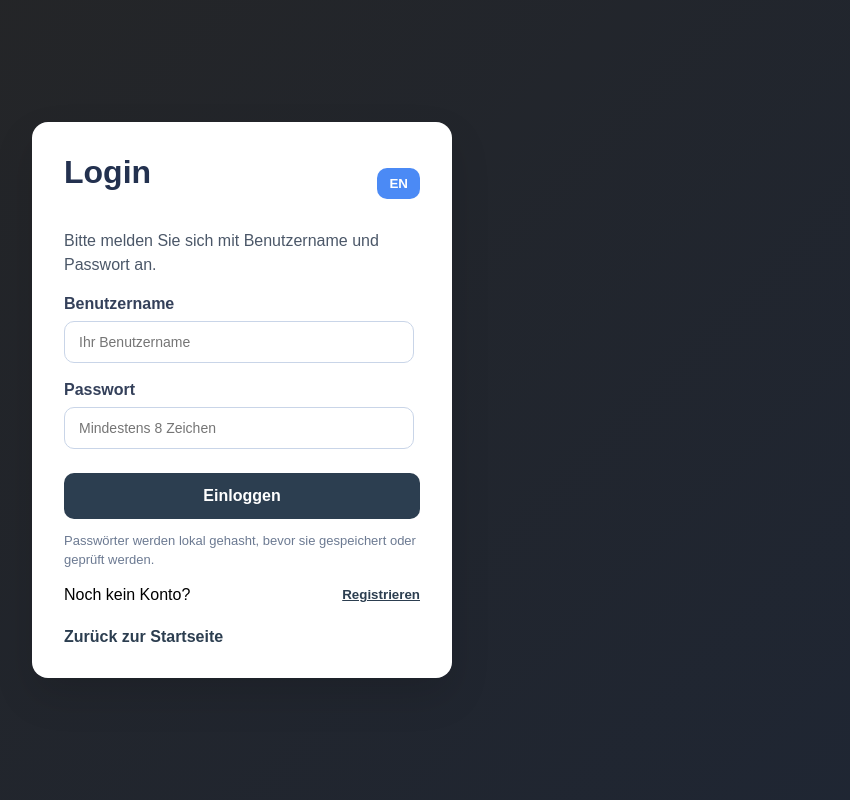
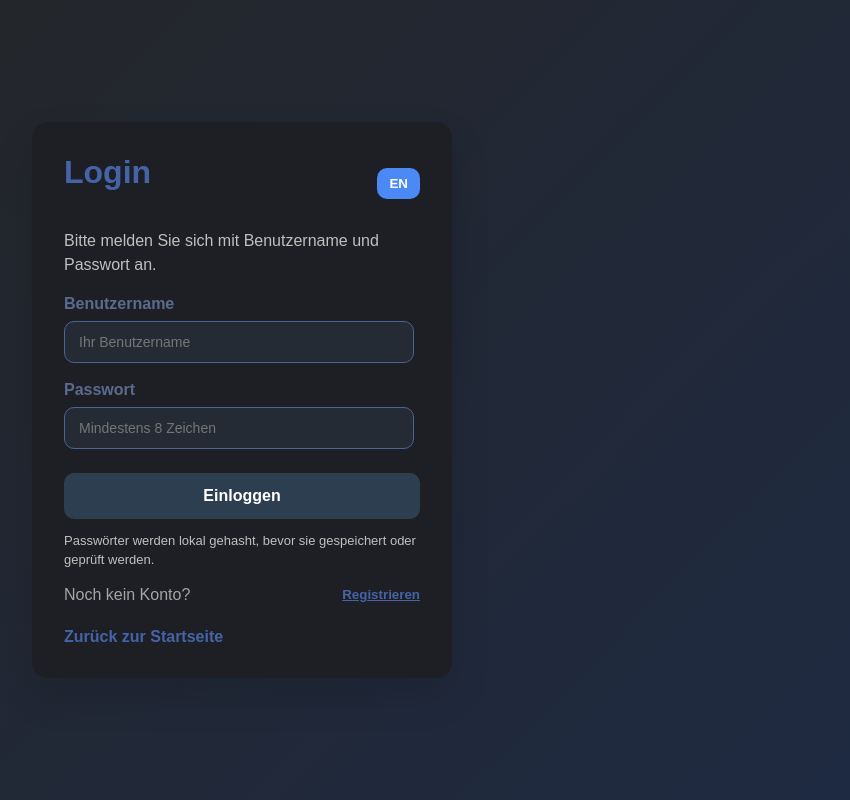
Before and after one commit to Noel-39/noel-web, a PHP site: page /login.html in a window 1280 px wide. Shown: the whole page, without its empty margins (398-1248 px from the left). Run offline with PHP 8.4, Linux system fonts and the light colour scheme.

Commit message:
login style finish

```diff
--- a/login.html
+++ b/login.html
@@ -25,7 +25,7 @@
                 <p id="message" class="message"></p>
             </form>
             <div class="toggle-row">
-                <span id="toggleText">Noch kein Konto?</span>
+                <span id="toggleText" class="span">Noch kein Konto?</span>
                 <button id="toggleMode" type="button">Registrieren</button>
             </div>
             <a class="back-link" href="index.html">Zurück zur Startseite</a>
--- a/style/login.css
+++ b/style/login.css
@@ -1,7 +1,7 @@
 body {
     margin: 0;
     min-height: 100vh;
-    background: linear-gradient(135deg, #252525 0%, #1f2633 100%);
+    background: linear-gradient(135deg, #252525 0%, #1e2a42 100%);
     font-family: Arial, sans-serif;
     display: flex;
     justify-content: center;
@@ -15,7 +15,7 @@ body {
 }
 
 .card {
-    background: #ffffff;
+    background: #1e1f24;
     padding: 32px;
     border-radius: 16px;
     box-shadow: 0 18px 40px rgba(0, 0, 0, 0.12);
@@ -44,11 +44,11 @@ body {
 
 h1 {
     margin-top: 0;
-    color: #23314f;
+    color: #4564a8;
 }
 
 p {
-    color: #4b5768;
+    color: #c0c0c0;
     line-height: 1.5;
 }
 
@@ -56,18 +56,19 @@ label {
     display: block;
     margin-top: 18px;
     margin-bottom: 8px;
-    color: #34405a;
+    color: #5b6b8f;
     font-weight: bold;
 }
 
 input {
     width: 90%;
     padding: 12px 14px;
-    border: 1px solid #c9d5e8;
+    border: 1px solid #496592;
     border-radius: 10px;
     font-size: 14px;
-    color: #23314f;
+    color: #4564a8;
     outline: none;
+    background-color: #252b35;
 }
 
 input:focus {
@@ -106,7 +107,7 @@ button {
 .toggle-row button {
     border: none;
     background: none;
-    color: #2c3e50;
+    color: #4564a8;
     font-weight: bold;
     text-decoration: underline;
     padding: 0;
@@ -115,7 +116,7 @@ button {
 .back-link {
     display: inline-block;
     margin-top: 24px;
-    color: #2c3e50;
+    color: #4564a8;
     text-decoration: none;
     font-weight: bold;
 }
@@ -127,7 +128,7 @@ button {
 .note {
     margin-top: 12px;
     font-size: 13px;
-    color: #6c7a92;
+    color: #c0c0c0;
 }
 
 .message {
@@ -142,3 +143,6 @@ button {
 .message.success {
     color: #27ae60;
 }
+.span{
+    color: #a5a5a5;
+}
```
